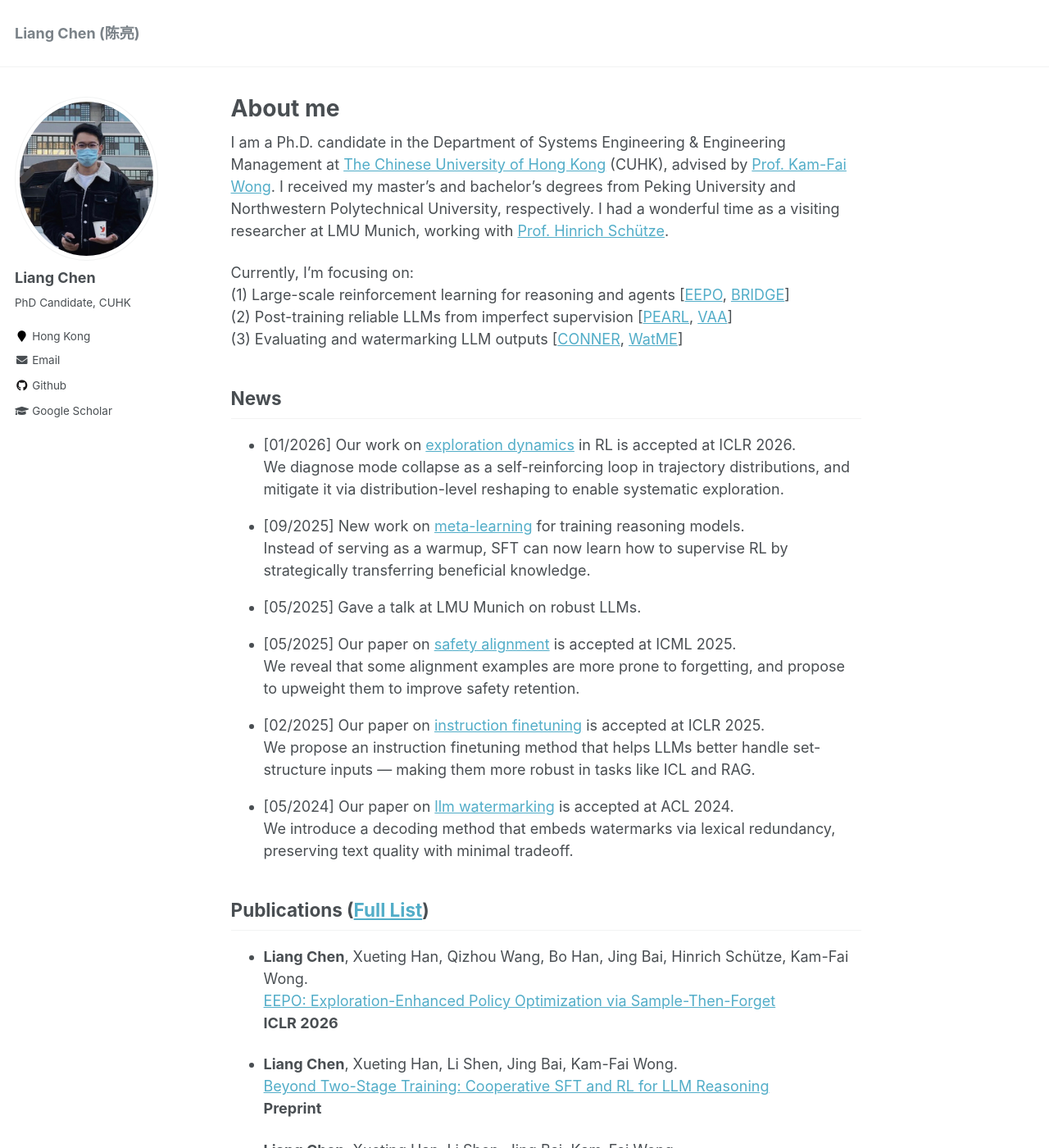
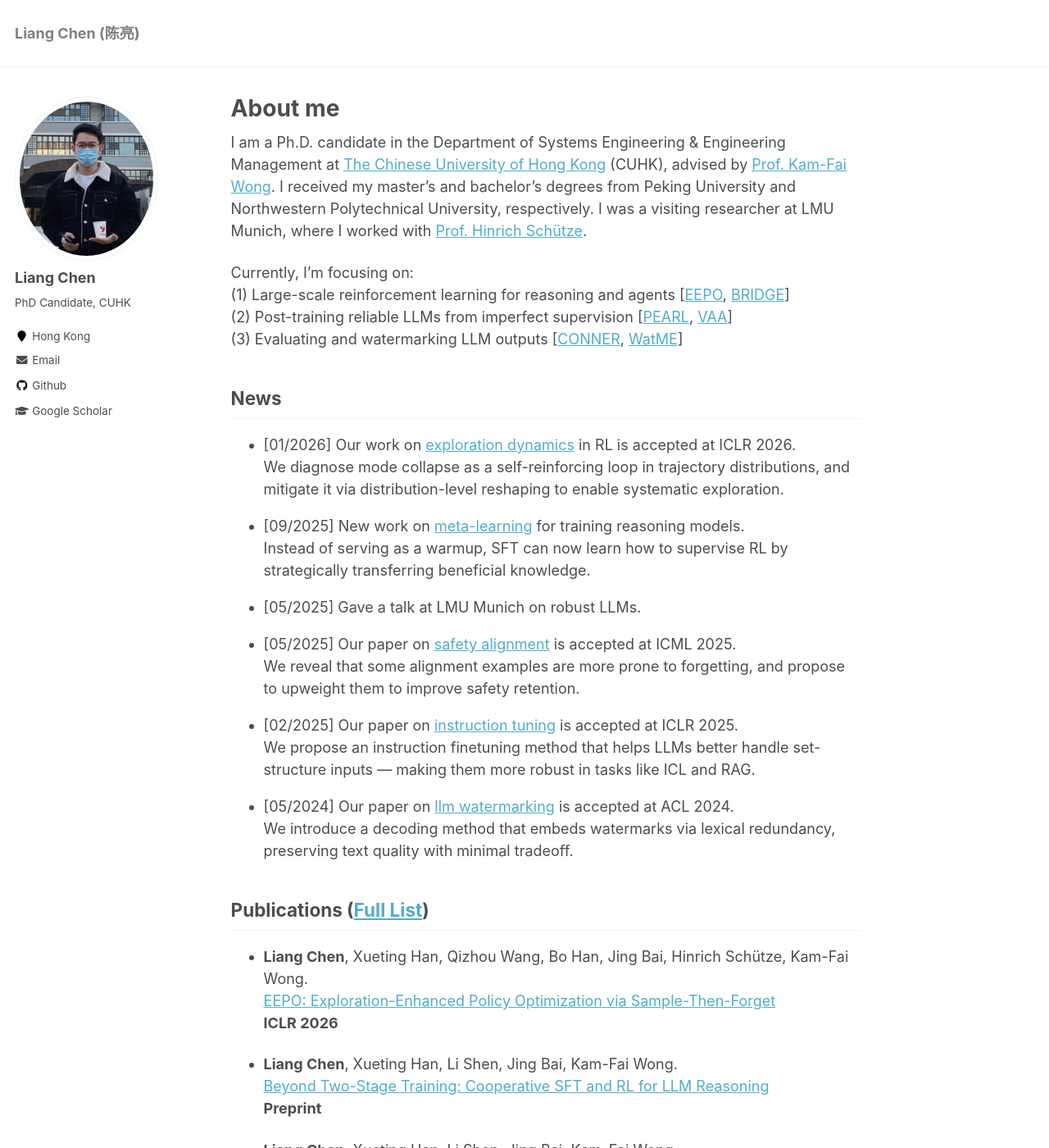
Before and after one commit to ChanLiang/ChanLiang.github.io, a Jekyll site: the page built from _pages/about.md, in a window 1280 px wide and 1400 px high. Shown: the whole window at 82% size. Built offline with Jekyll 4.4.1, drawn with Linux system fonts in a browser that asks for light colours.

Commit message:
Update about.md

```diff
--- a/_pages/about.md
+++ b/_pages/about.md
@@ -14,7 +14,8 @@ redirect_from:
 <!-- I am a Ph.D. candidate in [Systems Engineering and Engineering Management](https://www.se.cuhk.edu.hk/) (SEEM) at [The Chinese University of Hong Kong](https://www.cuhk.edu.hk/english/index.html) (CUHK), advised by [Prof. Kam-Fai Wong](https://www1.se.cuhk.edu.hk/~kfwong/). I received my master's and bachelor's degrees from Peking University and Northwestern Polytechnical University, respectively.
 I had a wonderful time as a visiting researcher at LMU Munich, working with [Prof. Hinrich Schütze](https://cisnlp.github.io/about/). -->
 I am a Ph.D. candidate in the Department of Systems Engineering & Engineering Management at [The Chinese University of Hong Kong](https://www.cuhk.edu.hk/english/index.html) (CUHK), advised by [Prof. Kam-Fai Wong](https://www1.se.cuhk.edu.hk/~kfwong/). I received my master's and bachelor's degrees from Peking University and Northwestern Polytechnical University, respectively.
-I had a wonderful time as a visiting researcher at LMU Munich, working with [Prof. Hinrich Schütze](https://cisnlp.github.io/about/).
+I was a visiting researcher at LMU Munich, where I worked with [Prof. Hinrich Schütze](https://cisnlp.github.io/about/).
+<!-- I had a wonderful time as a visiting researcher at LMU Munich, working with [Prof. Hinrich Schütze](https://cisnlp.github.io/about/). -->
 <!-- Currently, I am a visiting researcher at LMU Munich, working with [Prof. Hinrich Schütze](https://cisnlp.github.io/about/). -->
 
 
@@ -86,7 +87,7 @@ He is dedicated to enhancing the reliability of LLMs across four dimensions:
 <!-- - [02/2025] Our paper on Permutation-Resilient Learning (PEARL) is accepted at ICLR 2025.   -->
 <!-- - [02/2025] **Our paper on [robust finetuning](https://openreview.net/pdf?id=txoJvjfI9w) is accepted at ICLR 2025.**   -->
 <!-- - [02/2025] Our paper on [robust instruction tuning](https://openreview.net/pdf?id=txoJvjfI9w) is accepted at ICLR 2025.   -->
-- [02/2025] Our paper on [instruction finetuning](https://openreview.net/pdf?id=txoJvjfI9w) is accepted at ICLR 2025.
+- [02/2025] Our paper on [instruction tuning](https://openreview.net/pdf?id=txoJvjfI9w) is accepted at ICLR 2025.
   <!-- PEARL helps LLMs understand unordered inputs — making them more robust in tasks like ICL and RAG. -->
   <!-- We propose a permutation-resilient finetuning method that helps LLMs understand unordered inputs — making them more robust in tasks like ICL and RAG. -->
   <!-- We propose a permutation-resilient finetuning method that helps LLMs better handle unordered inputs — making them more robust in tasks like ICL and RAG. -->
```
